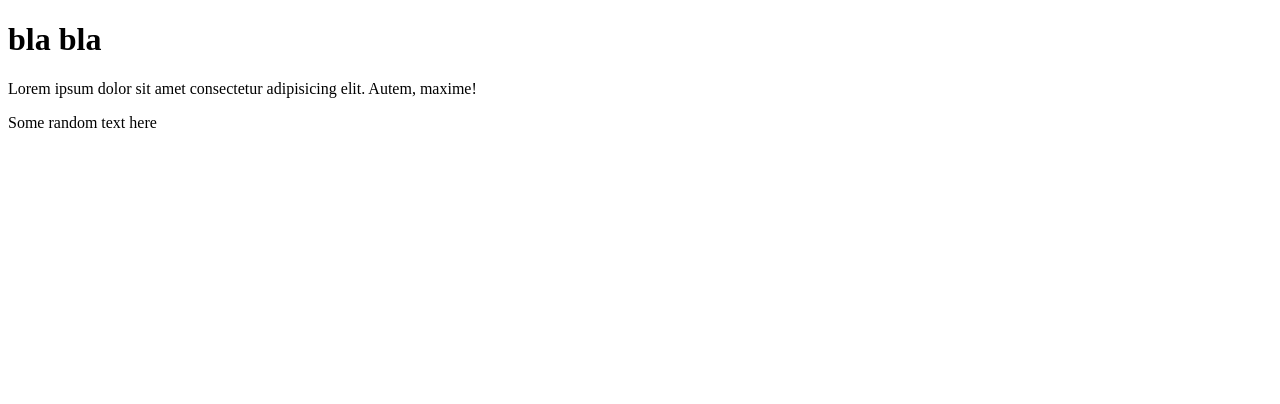
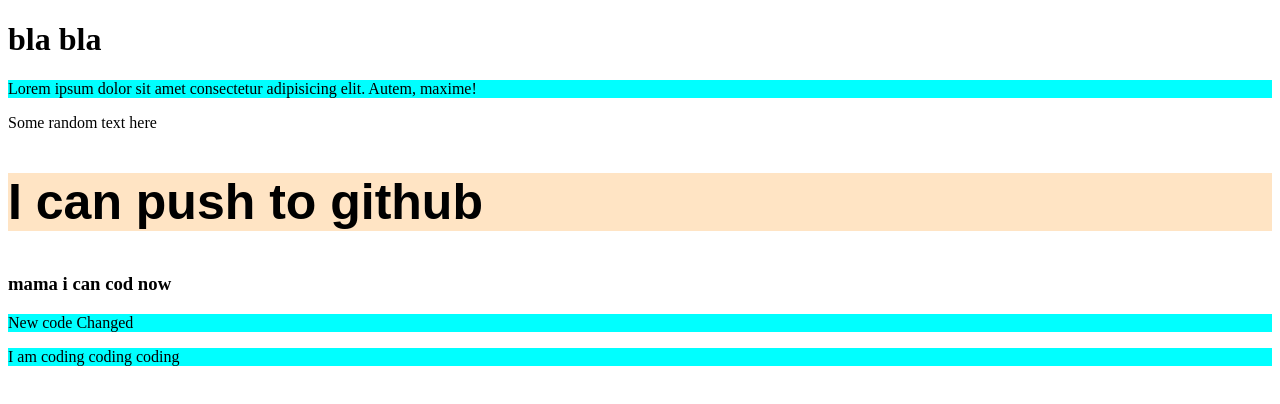
Before and after one commit to faiaslxxx/my-second-project, a plain HTML site: page index.html in a window 1280 px wide. Drawn offline with Linux system fonts and the light colour scheme.

Commit message:
styles added

```diff
--- a/index.html
+++ b/index.html
@@ -5,6 +5,7 @@
     <meta http-equiv="X-UA-Compatible" content="IE=edge" />
     <meta name="viewport" content="width=device-width, initial-scale=1.0" />
     <title>My second github repo</title>
+    <link rel="stylesheet" href="style.css" />
   </head>
   <body>
     <h1>bla bla</h1>
@@ -13,5 +14,10 @@
     </p>
 
     <div>Some random text here</div>
+
+    <h2>I can push to github</h2>
+    <h3>mama i can cod now</h3>
+    <p>New code Changed</p>
+    <p>I am coding coding coding</p>
   </body>
 </html>
--- /dev/null
+++ b/style.css
@@ -0,0 +1,10 @@
+p {
+  background-color: aqua;
+  color: black;
+}
+
+h2 {
+  font-size: 50px;
+  background-color: bisque;
+  font-family: sans-serif;
+}
```
